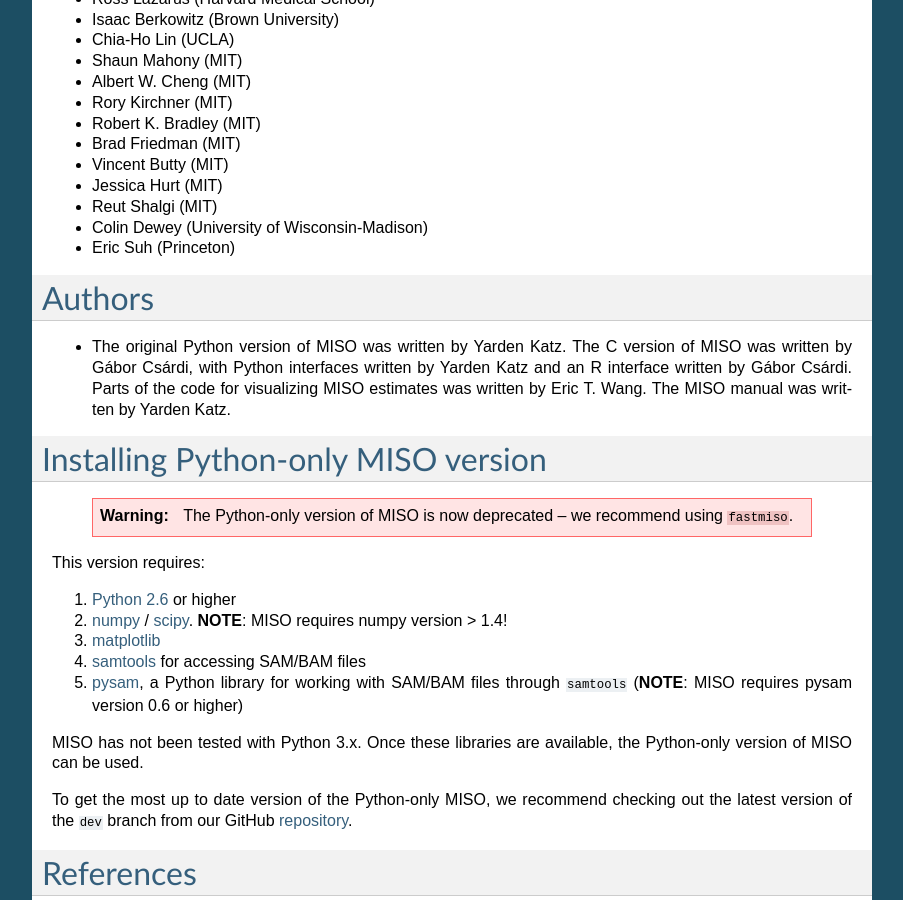
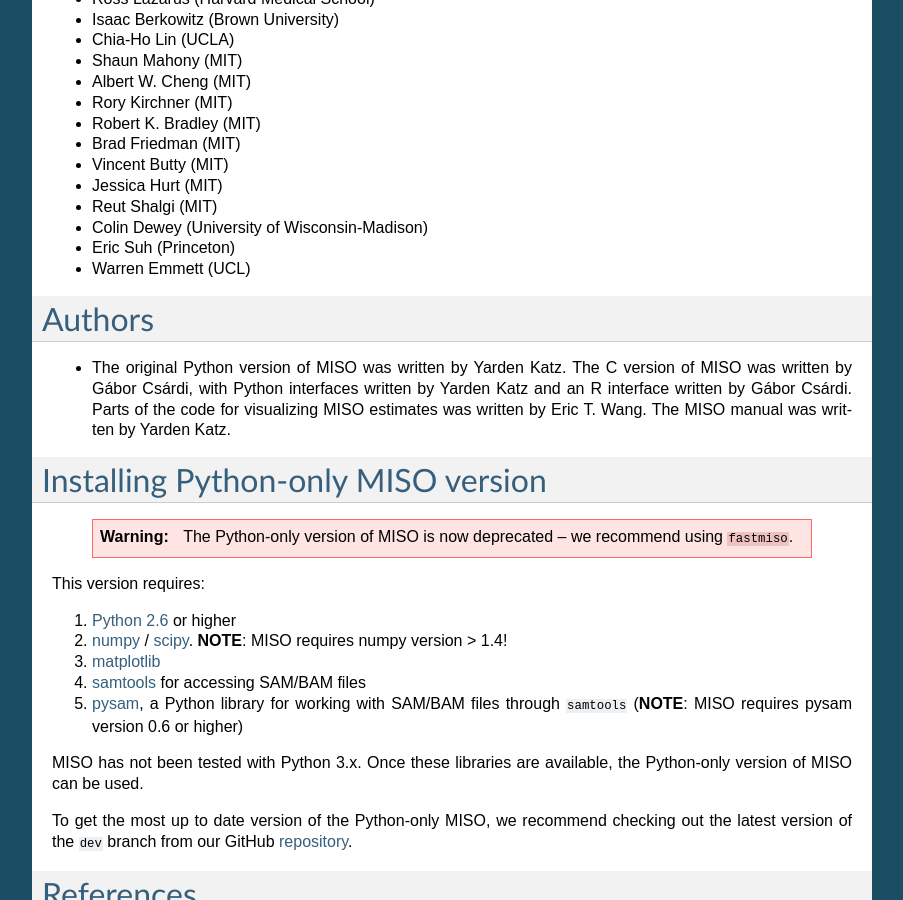
Before and after one commit to yarden/MISO, a Sphinx documentation site: the page built from docs/source/index.rst, in a window 1280 px wide and 900 px high, scrolled down 36932 px. Shown: the whole window, without its empty margins (198-1101 px from the left). Built offline with Sphinx 7.4.7, drawn with Linux system fonts in a browser that asks for light colours.

Commit message:
Thanks to Warren Emmett for sashimi bug report

```diff
--- a/docs/source/index.rst
+++ b/docs/source/index.rst
@@ -1525,6 +1525,7 @@ for suggesting many improvements, or for creating useful software used by MISO:
 * Reut Shalgi (MIT)
 * Colin Dewey (University of Wisconsin-Madison)
 * Eric Suh (Princeton)
+* Warren Emmett (UCL)
 
 
 Authors
```
